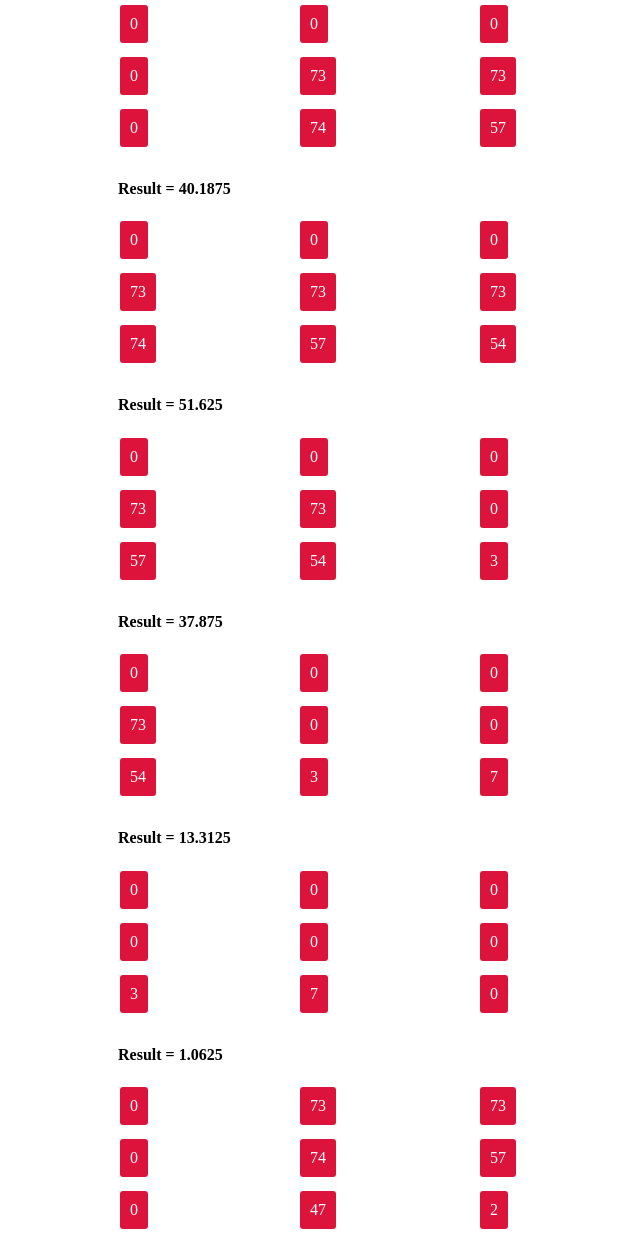
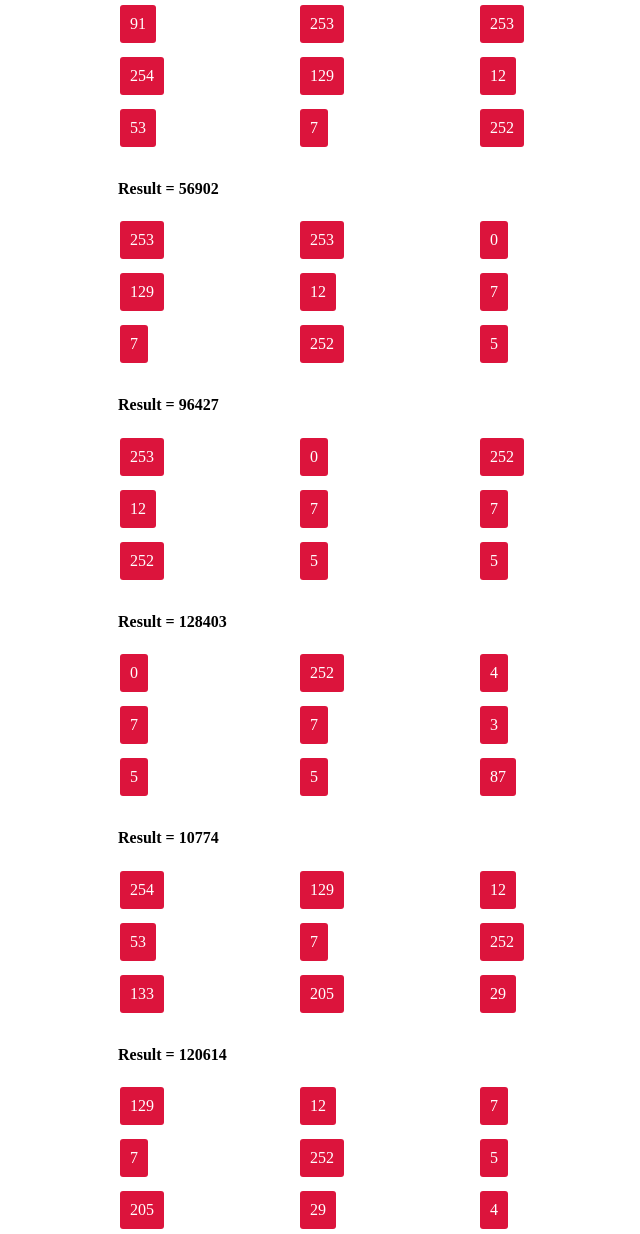
Before and after one commit to uttamsaha/Image-Processing, a plain HTML site: page Main/Main3*3.html in a window 1280 px wide. Shown: the part 66-1300 px from the top of the page, without its empty margins (252-892 px from the left). Drawn offline with Linux system fonts and the light colour scheme.

Commit message:
3*3 full dynamic done

```diff
--- a/Main/Main3*3.html
+++ b/Main/Main3*3.html
@@ -32,7 +32,8 @@
             display: grid;
             grid-template-columns: repeat(3, 180px);
         }
-        .table-container{
+
+        .table-container {
             display: flex;
             justify-content: center;
         }
@@ -52,12 +53,18 @@
     <script>
         //change image, filter, m, n && increment index.
         const image = [
-            0, 0, 0, 0, 0, 0, 0, 0, 73, 73, 73, 0, 0, 0, 0, 74, 57, 54, 3, 7, 0, 0, 47, 2, 72, 1, 99, 0, 0, 6, 27, 41, 2, 1, 0, 0, 72, 72, 54, 8, 205, 0, 0, 0, 0, 0, 0, 0, 0
+            91, 253, 253, 0, 252, 4, 254, 129, 12, 7, 7, 3, 53, 7, 252, 5, 5, 87, 133, 205, 29, 4, 5, 5, 252, 252, 252, 78, 18, 13
         ];
-        // const filter = [0.0625, 0.125, 0.0625, 0.125, 0.25, 0.125, 0.0625, 0.125, 0.0625]; 3*3 weighted avg filter
-        const filter = [0.0625, 0.125, 0.0625, 0.125, 0.25, 0.125, 0.0625, 0.125, 0.0625];
-        let m = 7;
-        let n = 7;
+        const filter = [252, 29, 1, 29, 4, 5, 252, 78, 18];
+
+
+        //avg werighted filter
+        // const filter = [0.0625, 0.125, 0.0625, 0.125, 0.25, 0.125, 0.0625, 0.125, 0.0625];
+
+        //mean filter
+        // const filter = [0.11111111111, 0.11111111111, 0.11111111111, 0.11111111111, 0.11111111111, 0.11111111111, 0.11111111111, 0.11111111111, 0.11111111111];
+        let m = 5;
+        let n = 6;
 
         let x = 0;
         let y = 1;
@@ -111,7 +118,7 @@
             console.log(trackIndex);
 
             ///increment index
-            if (z == 6 || z == 13 || z == 20 || z == 27 || z == 34) {
+            if (z == 5 || z == 11 || z == 17 || z == 23) {
                 x += 2;
                 y += 2;
                 z += 2;
```
Also changed, not shown: Main/5*5.html (+1 -0 lines), trush/test.html (renamed from test.html, +23 -10 lines), trush/5*5test.html (renamed from 5*5test.html).
